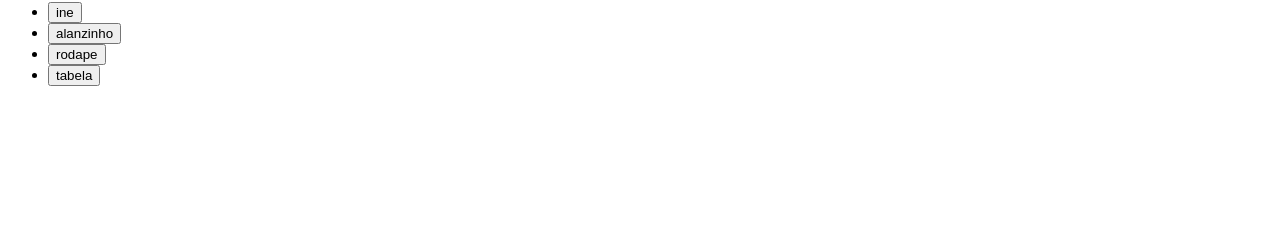
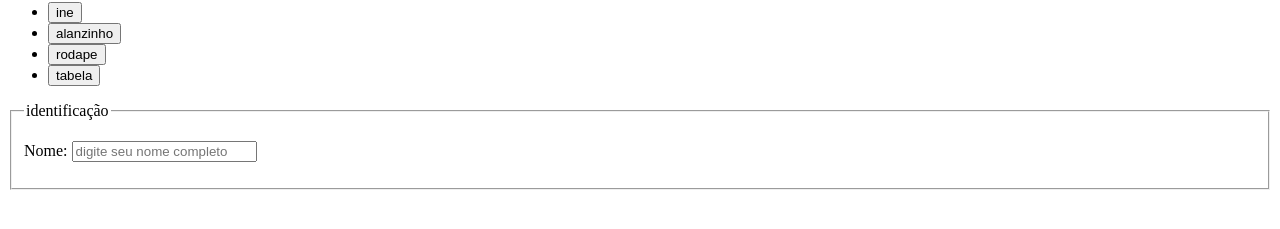
Before and after one commit to TiaGigi/alan-the-zoka, a plain HTML site: page contato.html in a window 1280 px wide. Shown: the part 107-336 px from the top of the page. Drawn offline with Linux system fonts and the light colour scheme.

Commit message:
contato.html

```diff
--- a/contato.html
+++ b/contato.html
@@ -18,5 +18,14 @@
             </ul>
         </nav>
     </header>
+    <form action="" method="post">
+    <fieldset>
+        <legend>identificação</legend>
+        <p>
+            <label for="name">Nome:</label>
+            <input type="text"name="name" placeholder="digite seu nome completo" maxlength="300"
+        </p>
+    </fieldset>
+    </form>
 </body>
 </html>
```
